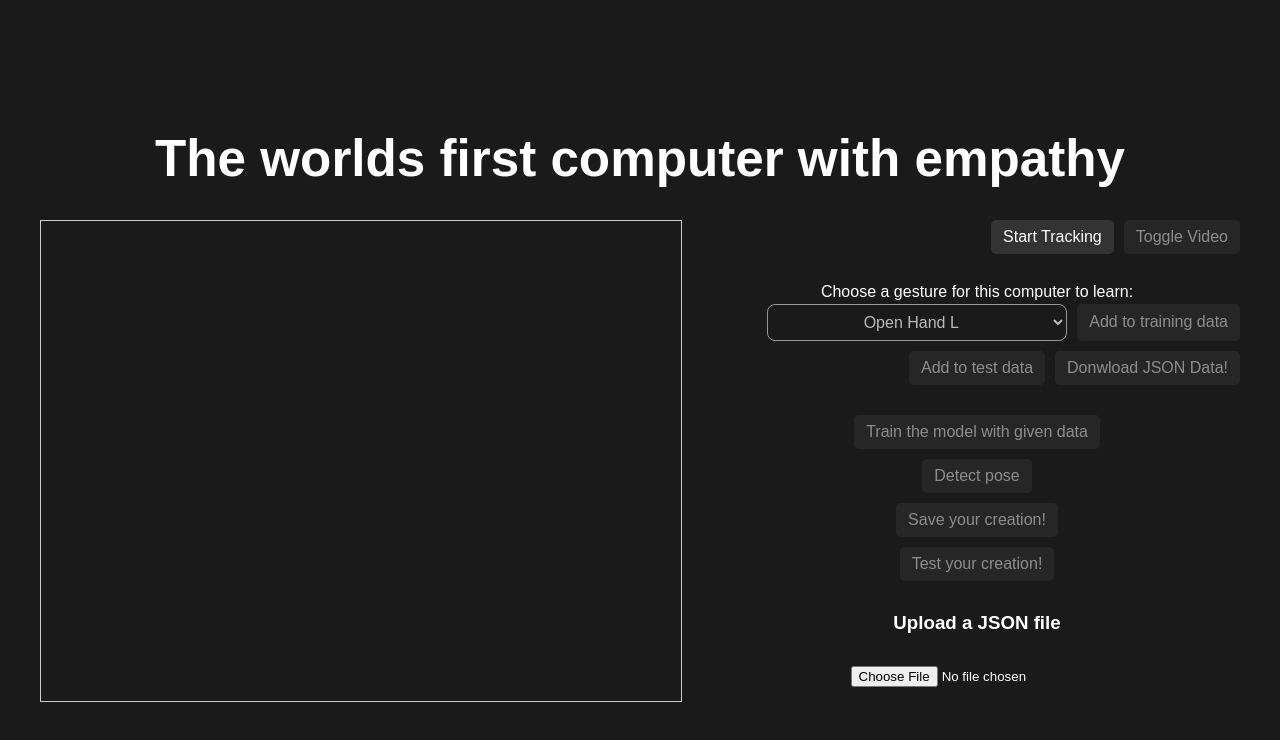
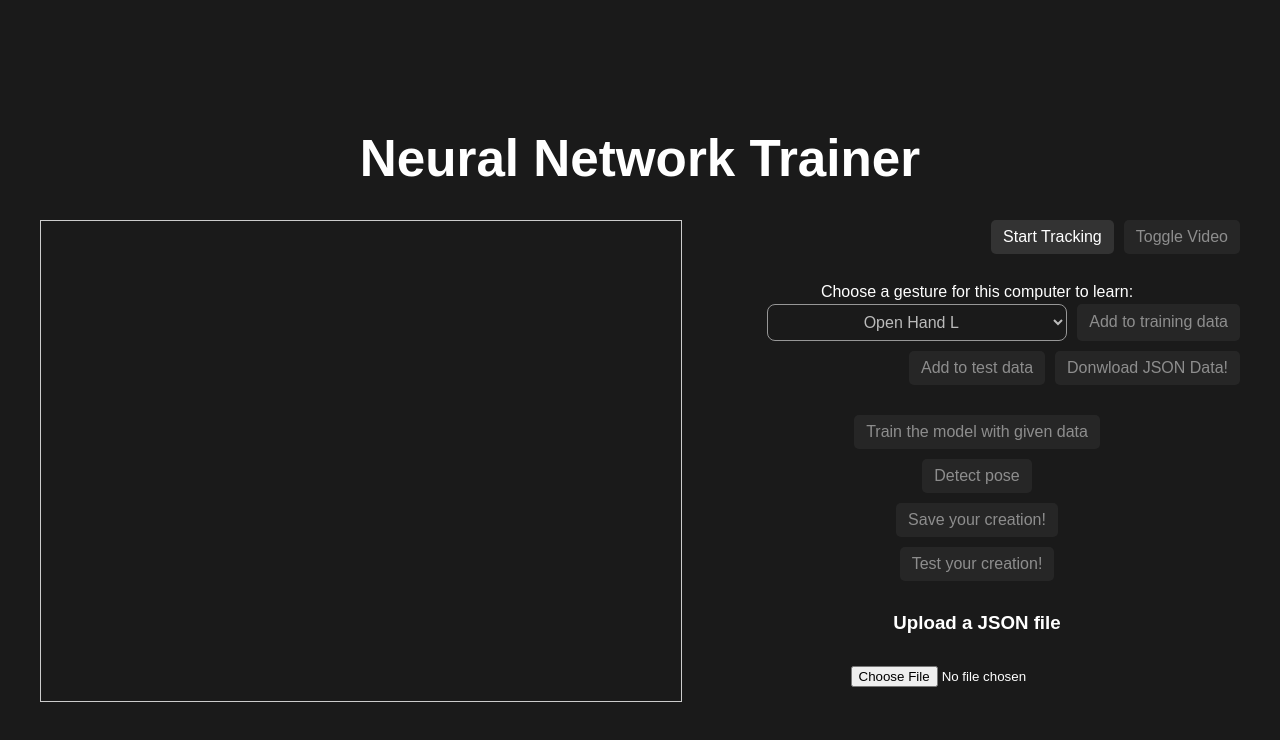
Before and after one commit to SEVerhaak/NeuralNetworkTrainer, a website: page docs/index.html in a window 1280 px wide. Drawn offline with Linux system fonts and the light colour scheme; a script that the page names is missing.

Commit message:
Text change

```diff
--- a/docs/index.html
+++ b/docs/index.html
@@ -10,7 +10,7 @@
 </head>
 <body>
 <div id="app">
-    <h1>The worlds first computer with empathy</h1>
+    <h1>Neural Network Trainer</h1>
     <div class="main-container">
         <div id="video-container">
             <video id="input_video"
```
Also changed, not shown: index.html (+1 -1 lines).
